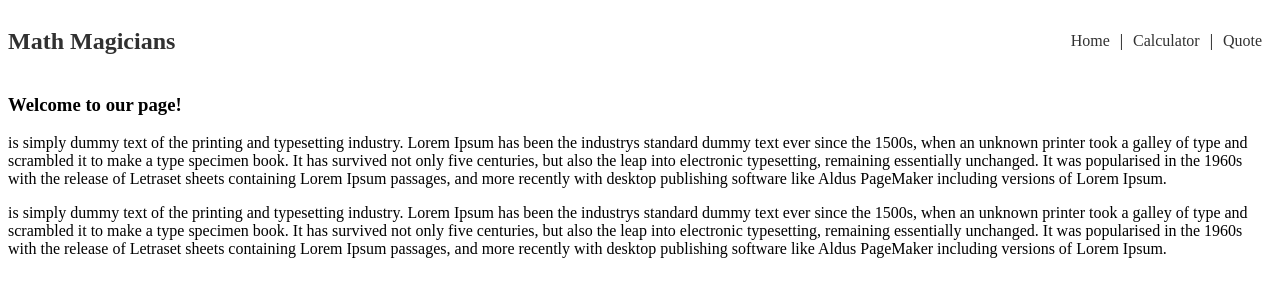
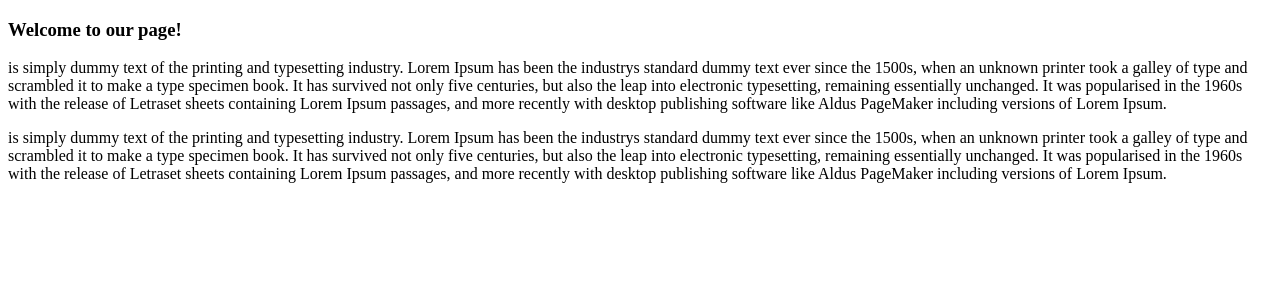
Before and after one commit to boniface193/math-magician, a React (Create React App) app: page / in a window 1280 px wide. Shown: the top 300 px of the page. Built offline with nearby package versions, Linux system fonts and the light colour scheme.

Commit message:
calculator completed with big js

```diff
--- a/src/App.js
+++ b/src/App.js
@@ -1,18 +1,14 @@
 import { BrowserRouter as CreateElement, Routes, Route } from 'react-router-dom';
-import Layout from './components/Layout';
 import Home from './components/Home';
 import Calculator from './components/Calculator';
-import Quotes from './components/Quote';
 import './style.css';
 
 function App() {
   return (
     <CreateElement>
-      <Layout />
       <Routes>
         <Route path="/" element={<Home />} />
         <Route path="/calculator" element={<Calculator />} />
-        <Route path="/quote" element={<Quotes />} />
       </Routes>
     </CreateElement>
   );
--- a/src/components/Layout.js
+++ /dev/null
@@ -1,27 +0,0 @@
-import { Link } from 'react-router-dom';
-
-function Layout() {
-  return (
-    <header>
-      <nav>
-        <h1>
-          <Link to="/">Math Magicians</Link>
-        </h1>
-
-        <ul>
-          <li>
-            <Link to="/">
-              Home
-            </Link>
-          </li>
-          |
-          <li><Link to="/calculator">Calculator</Link></li>
-          |
-          <li><Link to="/quote">Quote</Link></li>
-        </ul>
-      </nav>
-    </header>
-  );
-}
-
-export default Layout;
--- a/src/components/Quote.js
+++ /dev/null
@@ -1,43 +0,0 @@
-import { useState, useEffect } from 'react';
-
-const baseURL = 'https://api.api-ninjas.com/v1/quotes?category=';
-const APIKey = 'dlX2UMrDbnNYozWHHJKOHA==Ux8qGrlCMnhM04q8';
-
-function Quotes() {
-  const [data, setData] = useState([{ quote: null, author: null, category: null }]);
-
-  const [isLoading, setIsLoading] = useState(false);
-  const [error, setError] = useState(false);
-
-  useEffect(() => {
-    async function fetchData() {
-      setIsLoading(true);
-      try {
-        const data = await fetch(`${baseURL}marriage`, { headers: { 'X-Api-Key': APIKey }, ContentType: 'application/json' });
-        const res = await data.json();
-        setData(res);
-      } catch (error) {
-        setError(true);
-      }
-      setIsLoading(false);
-    }
-    fetchData();
-  }, [setData, setIsLoading]);
-
-  if (error) {
-    return (<div>an error has occured</div>);
-  }
-  if (isLoading) {
-    return (<div>Please wait a moment...</div>);
-  }
-
-  return (
-    <section>
-      <h4>{data[0].category}</h4>
-      <h6>{data[0].author}</h6>
-      <aside>{data[0].quote}</aside>
-    </section>
-  );
-}
-
-export default Quotes;
```
